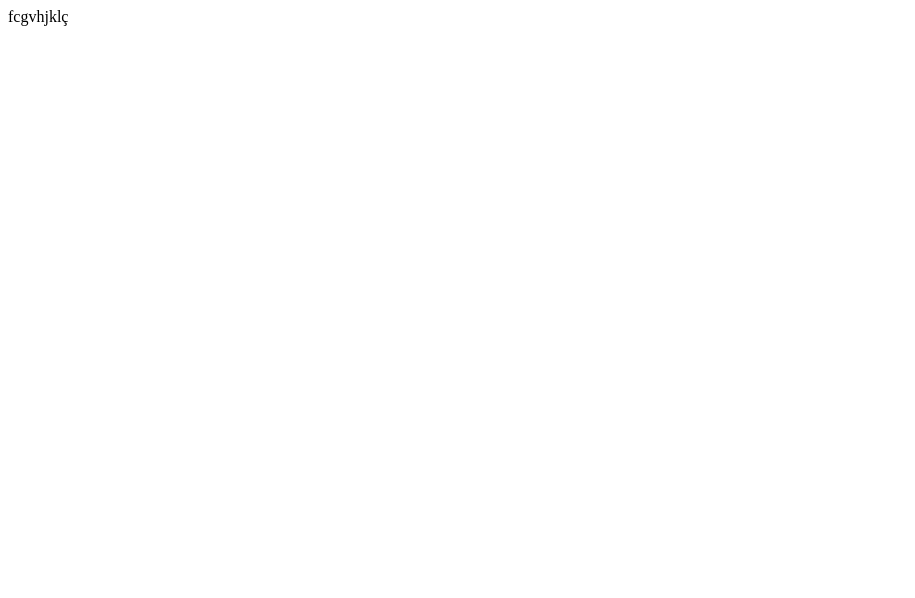
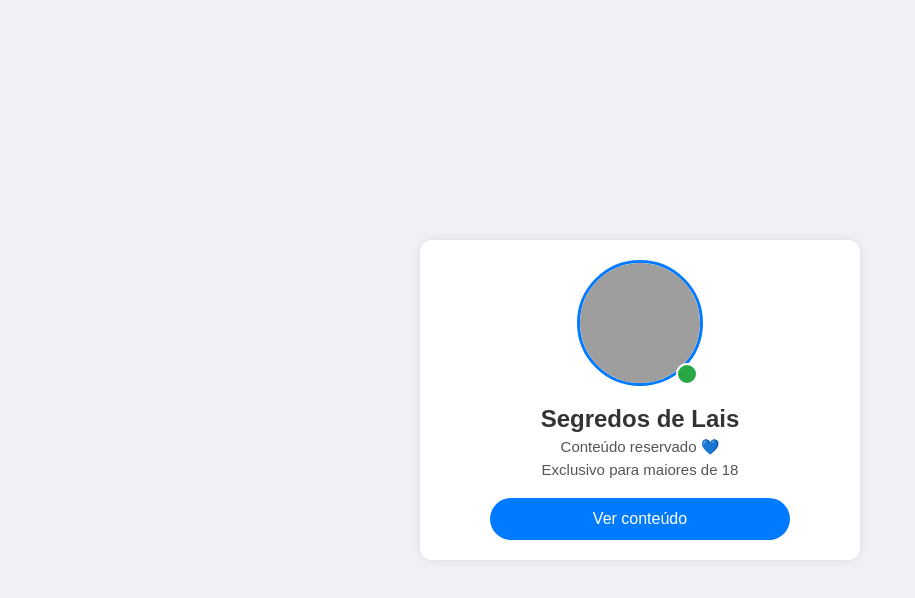
Before and after one commit to luisborges2001/responde, a plain HTML site: page index.html in a window 1280 px wide. Shown: the whole page, without its empty margins (0-915 px from the left). Drawn offline with Linux system fonts and the light colour scheme; grey boxes are pictures that could not be loaded.

Commit message:
Update index.html

```diff
--- a/index.html
+++ b/index.html
@@ -1 +1,120 @@
-fcgvhjklç
+<!DOCTYPE html>
+<html lang="pt-BR">
+<head>
+  <meta charset="UTF-8">
+  <meta name="viewport" content="width=device-width, initial-scale=1.0">
+  <title>Segredos de Lais</title>
+  <style>
+    body {
+      font-family: Arial, sans-serif;
+      background-color: #f0f2f5;
+      display: flex;
+      justify-content: center;
+      align-items: center;
+      height: 100vh;
+      margin: 0;
+    }
+    .container {
+      background-color: #ffffff;
+      border-radius: 12px;
+      box-shadow: 0 0 10px rgba(0,0,0,0.1);
+      padding: 20px;
+      max-width: 400px;
+      width: 90%;
+      text-align: center;
+      position: relative;
+    }
+    .profile {
+      position: relative;
+      display: inline-block;
+    }
+    .profile img {
+      width: 120px;
+      height: 120px;
+      border-radius: 50%;
+      object-fit: cover;
+      border: 3px solid #007bff;
+    }
+    .online-indicator {
+      position: absolute;
+      bottom: 5px;
+      right: 5px;
+      width: 18px;
+      height: 18px;
+      background-color: #28a745;
+      border: 2px solid #ffffff;
+      border-radius: 50%;
+    }
+    h2 {
+      margin: 15px 0 5px 0;
+      color: #333;
+    }
+    p {
+      margin: 5px 0;
+      color: #555;
+      font-size: 15px;
+    }
+    .btn-acessar {
+      display: inline-block;
+      background-color: #007bff;
+      color: white;
+      padding: 12px 20px;
+      border: none;
+      border-radius: 30px;
+      font-size: 16px;
+      cursor: pointer;
+      margin-top: 15px;
+      text-decoration: none;
+      transition: background-color 0.3s;
+      width: 100%;
+      max-width: 300px;
+    }
+    .btn-acessar:hover {
+      background-color: #0056b3;
+    }
+    @media (max-width: 480px) {
+      .profile img {
+        width: 100px;
+        height: 100px;
+      }
+      .online-indicator {
+        width: 16px;
+        height: 16px;
+        bottom: 3px;
+        right: 3px;
+      }
+    }
+  </style>
+</head>
+<body>
+
+  <div class="container">
+    <div class="profile">
+      <img src="https://i.postimg.cc/L6fd6QdH/Imagem-do-Whats-App-de-2025-06-11-s-01-41-37-c17cb9b5.jpg" alt="Lais Borges">
+      <div class="online-indicator"></div>
+    </div>
+
+    <h2>Segredos de Lais</h2>
+    <p>Conteúdo reservado 💙</p>
+    <p>Exclusivo para maiores de 18</p>
+
+    <button class="btn-acessar" onclick="redirecionarWhatsApp()">Ver conteúdo</button>
+  </div>
+
+  <script>
+    const numerosWhatsApp = [
+      '557391933072',
+      '557391288391'
+    ];
+
+    function redirecionarWhatsApp() {
+      const index = Math.floor(Math.random() * numerosWhatsApp.length);
+      const numero = numerosWhatsApp[index];
+      const mensagem = encodeURIComponent("Olá, quero ver o conteúdo 🔒");
+      const link = `https://wa.me/${numero}?text=${mensagem}`;
+      window.location.href = link;
+    }
+  </script>
+
+</body>
+</html>
```
